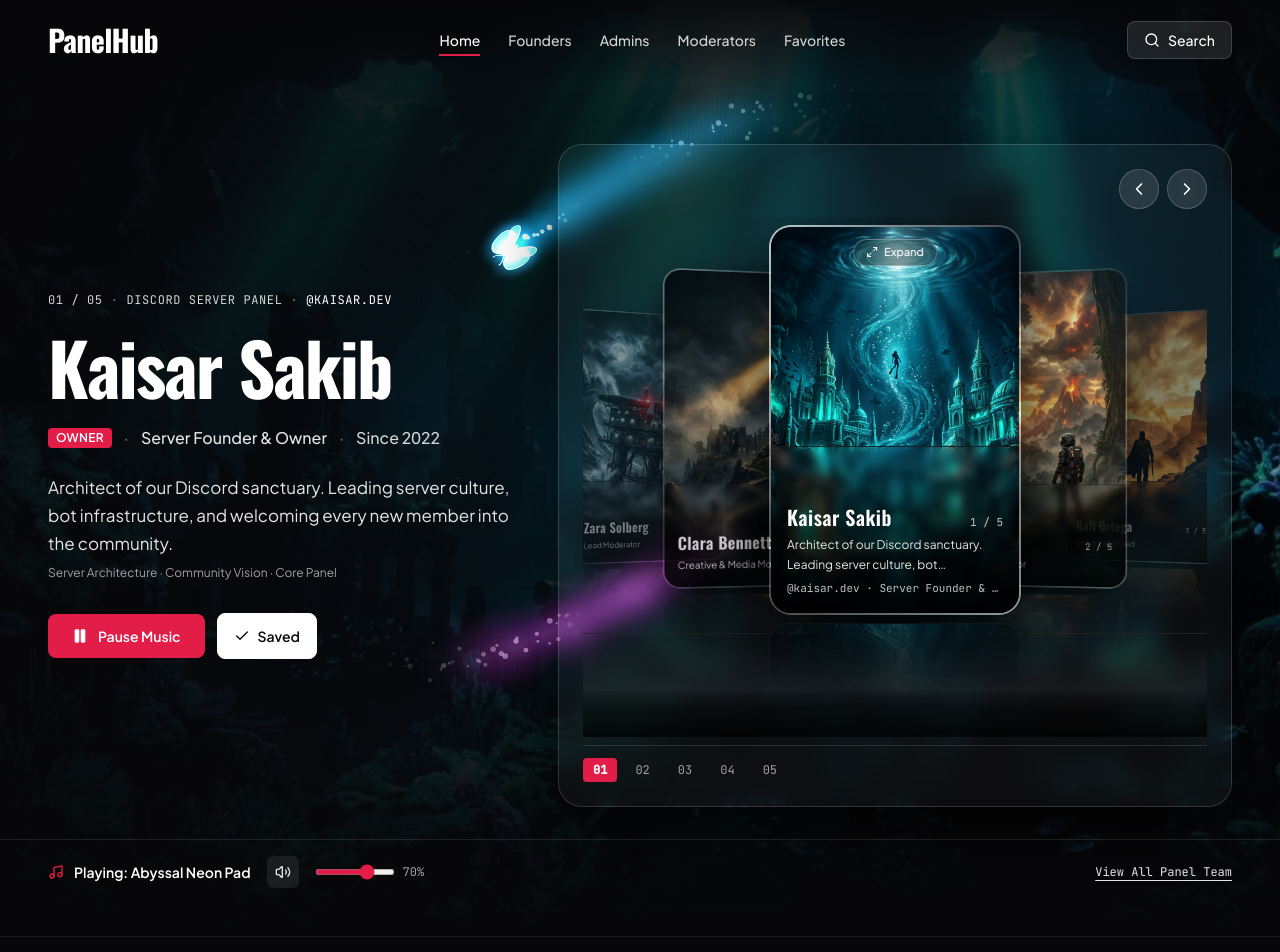
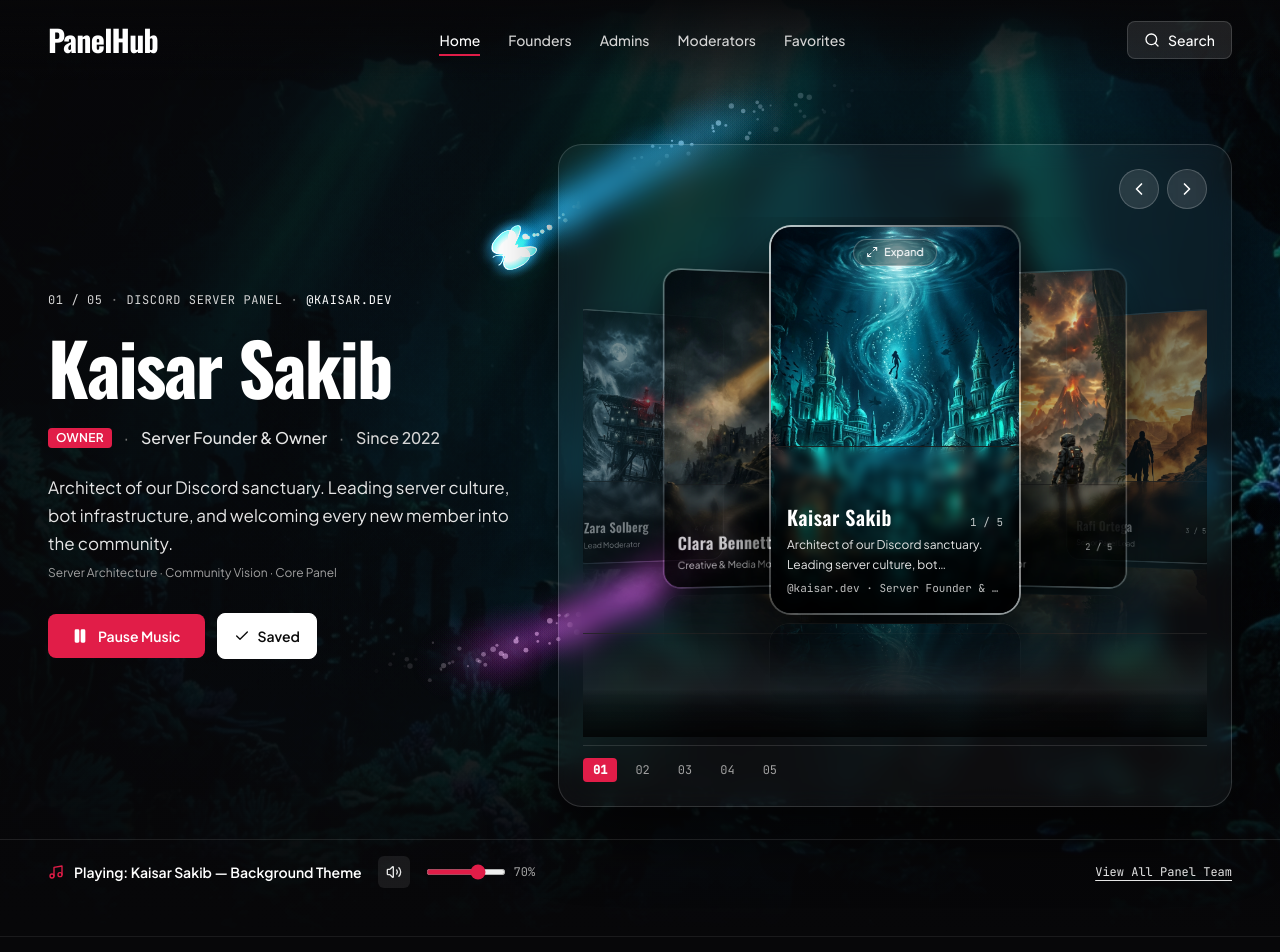
Before and after one commit to blackopslords/Adventure-, a React (Vite) app: page / in a window 1280 px wide. Shown: the top 952 px of the page. Built offline with nearby package versions, Linux system fonts and the light colour scheme.

Commit message:
feat: update theme music for team profile
Add custom audio track for the lead architect profile and implement a migration helper to update local storage for returning users.

```diff
--- a/src/App.tsx
+++ b/src/App.tsx
@@ -19,7 +19,25 @@ export default function App() {
       const saved = window.localStorage.getItem(PROFILES_STORAGE_KEY);
       if (saved) {
         const parsed = JSON.parse(saved);
-        if (Array.isArray(parsed) && parsed.length > 0) return parsed;
+        if (Array.isArray(parsed) && parsed.length > 0) {
+          return parsed.map((savedProfile: TeamProfile) => {
+            const defaultProfile = DEFAULT_TEAM_PROFILES.find(
+              (d) => d.id === savedProfile.id
+            );
+            if (
+              defaultProfile &&
+              !savedProfile.customAudioUrl &&
+              defaultProfile.customAudioUrl
+            ) {
+              return {
+                ...savedProfile,
+                customAudioUrl: defaultProfile.customAudioUrl,
+                customTrackName: defaultProfile.customTrackName,
+              };
+            }
+            return savedProfile;
+          });
+        }
       }
     } catch {
       // Ignore storage read errors
--- a/src/data/teamProfiles.ts
+++ b/src/data/teamProfiles.ts
@@ -63,6 +63,9 @@ export const DEFAULT_TEAM_PROFILES: TeamProfile[] = [
     panelNote:
       'Click "Edit Profile & Text" anytime to paste your own bio, drop in your real Discord profile screenshot, and attach custom theme music.',
     trackId: 'abyss-synth',
+    customTrackName: 'Kaisar Sakib — Background Theme',
+    customAudioUrl:
+      './assets/aistudio/AQNn_NVValVvil3gXGdaifGW_hVRUAXG8MYeBx3AOO8X-zdlwvHNdt5iYkQz1izM7kL0MyD73wQVzXZzvFaCBKtHBKMy1QPgUlrr_011f6c43.mp3',
   },
   {
     id: 'arjun-admin',
```
Also changed, not shown: 1 other file (tests, documents, lock files or other folders).
